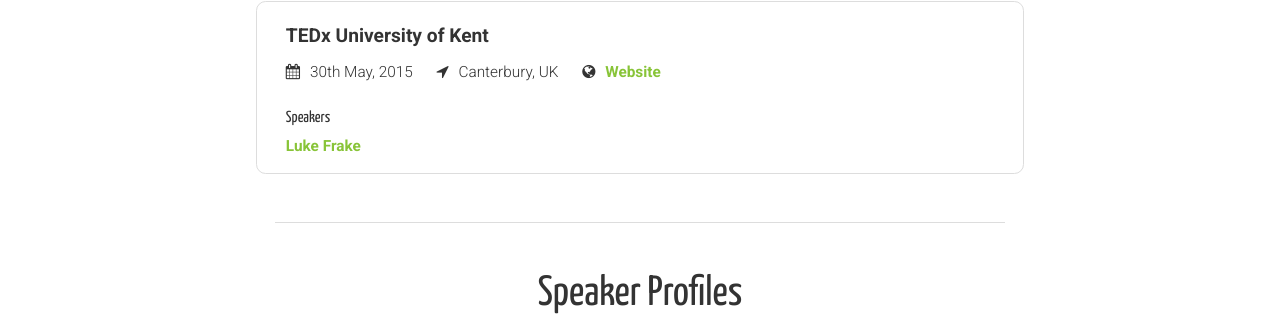
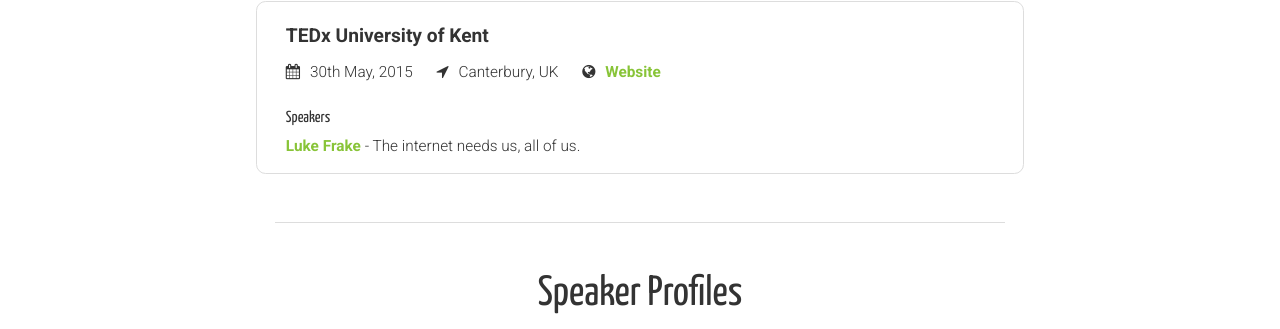
Before and after one commit to holidayextras/holidayextras.github.com, a Jekyll site: the page built from speaking/index.html, in a window 1280 px wide. Shown: the part 860-1189 px from the top of the page. Built offline with Jekyll 4.4.1, drawn with Linux system fonts in a browser that asks for light colours; nearby versions of some CDN libraries.

Commit message:
Fix indentation and empty selectors

```diff
--- a/_data/speaking.yml
+++ b/_data/speaking.yml
@@ -7,6 +7,7 @@
   year: '2015'
   speakers:
     - name: 'Luke Frake'
+      talk: 'The internet needs us, all of us.'
 
 - name: 'APIdays Mediterranea 2015'
   location: 'Barcelona, Spain'
--- a/_includes/styles.css
+++ b/_includes/styles.css
@@ -405,12 +405,8 @@
   text-align: center;
   font-size: 2.2em;
 }
-.speaking-calendar {
-}
 .speaking-calendar .month-list {
   list-style: none;
-}
-.speaking-calendar .month {
 }
 .speaking-calendar .month .month-name {
   font-size:1.4em;
@@ -467,7 +463,6 @@
   margin: .2em 0;
 }
 
-.speaker-profiles {}
 .speaker-profiles .profiles-list {
   list-style: none;
 }
```
Also changed, not shown: _includes/speaking_calendar.html (+5 -5 lines), _includes/speaker_list.html (indentation only), _includes/speaker_profile_calendar.html (indentation only).
